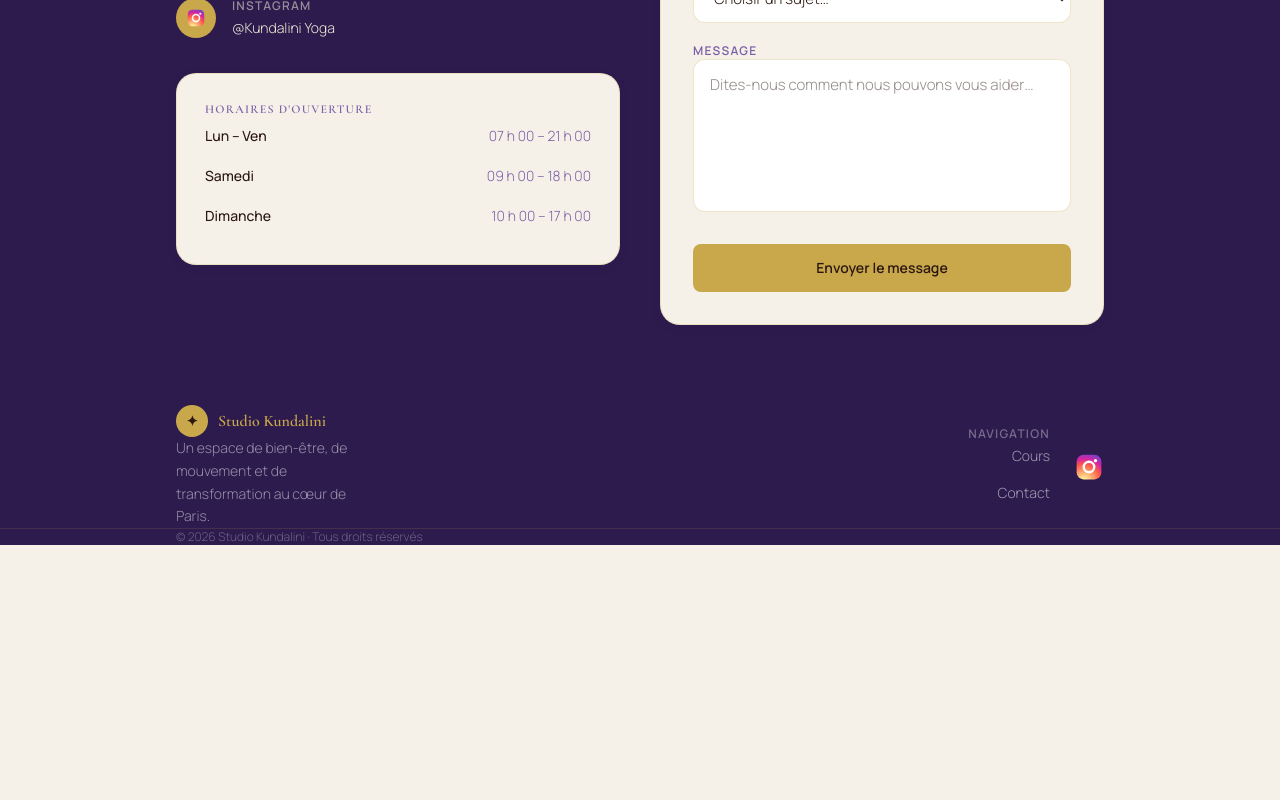
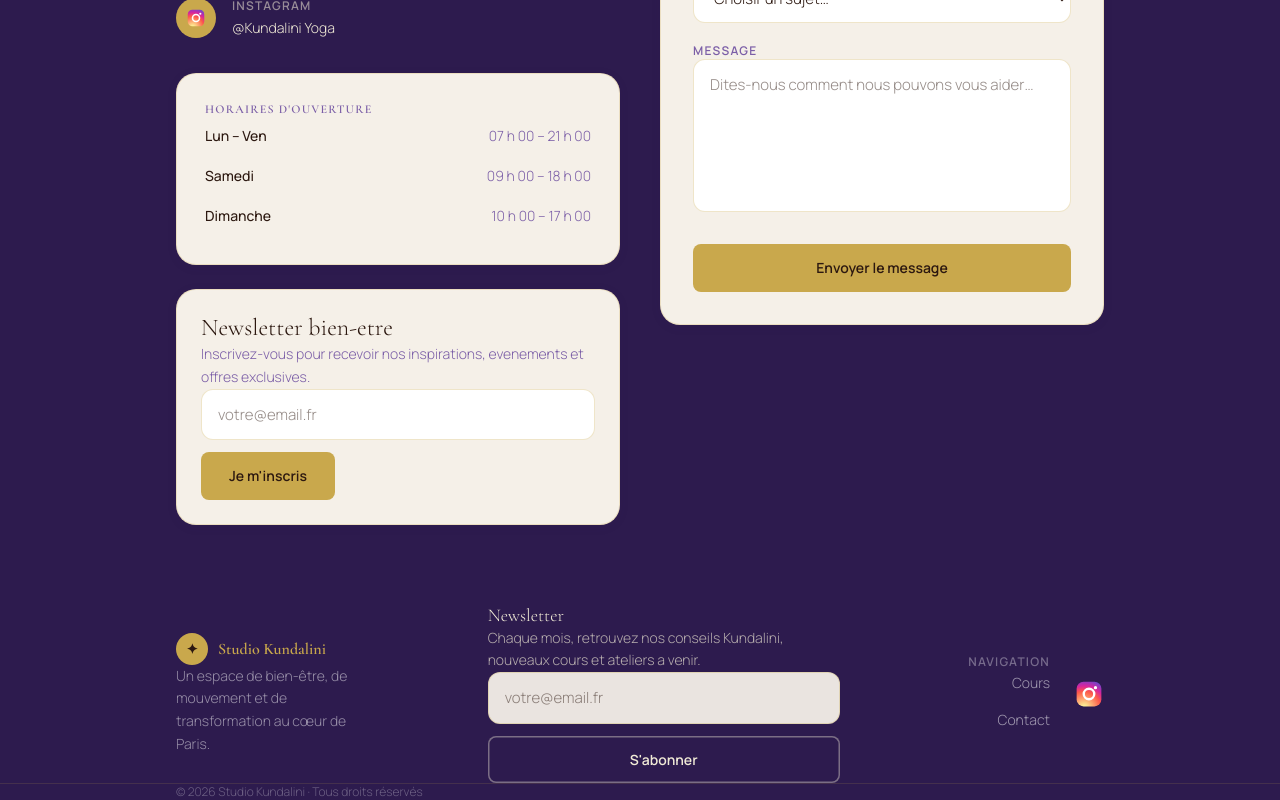
Before and after one commit to marya213/Sitedeyoga, a React (Vite) app: page /contact in a window 1280 px wide. Shown: the part 609-1409 px from the top of the page. Before the commit the page ends 1154 px from the top, so only its background shows below. Built offline with nearby package versions, Linux system fonts and the light colour scheme.

Commit message:
feat: Mise enplace du systéme de newsletter (conf à faire au niveau du mail)

```diff
--- a/src/components/Footer.jsx
+++ b/src/components/Footer.jsx
@@ -1,4 +1,5 @@
 import { Link } from "react-router-dom";
+import NewsletterForm from "./NewsletterForm";
 
 const LINKS = [
   { label: "Cours", to: "/cours" },
@@ -43,6 +44,16 @@ export default function Footer() {
               Un espace de bien-être, de mouvement et de transformation au cœur
               de Paris.
             </p>
+          </div>
+
+          <div style={{ maxWidth: "22rem" }}>
+            <NewsletterForm
+              title="Newsletter"
+              description="Chaque mois, retrouvez nos conseils Kundalini, nouveaux cours et ateliers a venir."
+              buttonLabel="S'abonner"
+              compact
+              theme="dark"
+            />
           </div>
 
           {/* Navigation + social */}
--- /dev/null
+++ b/src/components/NewsletterForm.jsx
@@ -0,0 +1,87 @@
+import { useState } from "react";
+
+const EMAIL_REGEX = /^[^\s@]+@[^\s@]+\.[^\s@]+$/;
+
+export default function NewsletterForm({
+  title = "Newsletter",
+  description = "Recevez nos actualites, ateliers et offres en avant-premiere.",
+  buttonLabel = "S'inscrire",
+  compact = false,
+  theme = "light",
+}) {
+  const [email, setEmail] = useState("");
+  const [error, setError] = useState("");
+  const [isSubscribed, setIsSubscribed] = useState(false);
+
+  const isDark = theme === "dark";
+
+  const handleSubmit = (e) => {
+    e.preventDefault();
+    const cleanEmail = email.trim().toLowerCase();
+
+    if (!EMAIL_REGEX.test(cleanEmail)) {
+      setError("Veuillez entrer une adresse email valide.");
+      setIsSubscribed(false);
+      return;
+    }
+
+    setError("");
+    setIsSubscribed(true);
+    setEmail("");
+  };
+
+  return (
+    <div
+      className={compact ? "" : "card"}
+      style={compact ? {} : { padding: "1.5rem", background: isDark ? "#3A255C" : undefined }}
+    >
+      <h3
+        className={`font-serif font-light ${compact ? "text-lg mb-2" : "text-2xl mb-2"}`}
+        style={{ color: isDark ? "#F0EAD6" : "var(--color-ink)" }}
+      >
+        {title}
+      </h3>
+      <p
+        className={`leading-relaxed ${compact ? "text-sm mb-4" : "text-sm mb-5"}`}
+        style={{ color: isDark ? "rgba(240,234,214,.7)" : "var(--color-secondary)" }}
+      >
+        {description}
+      </p>
+
+      <form onSubmit={handleSubmit} style={{ display: "flex", flexDirection: "column", gap: ".75rem" }}>
+        <input
+          type="email"
+          className="input"
+          placeholder="votre@email.fr"
+          value={email}
+          onChange={(e) => setEmail(e.target.value)}
+          aria-label="Adresse email newsletter"
+          style={{
+            background: isDark ? "rgba(245,240,232,.95)" : "#fff",
+          }}
+          required
+        />
+
+        <button
+          type="submit"
+          className={`btn ${isDark ? "btn-outlined" : "btn-primary"}`}
+          style={{ width: compact ? "100%" : "fit-content" }}
+        >
+          {buttonLabel}
+        </button>
+      </form>
+
+      {error ? (
+        <p className="text-sm mt-3" style={{ color: "#FCA5A5" }}>
+          {error}
+        </p>
+      ) : null}
+
+      {isSubscribed ? (
+        <p className="text-sm mt-3" style={{ color: isDark ? "#C9A84C" : "#7a5520" }}>
+          Merci ! Vous etes bien inscrit(e) a la newsletter.
+        </p>
+      ) : null}
+    </div>
+  );
+}
--- a/src/pages/Contact.jsx
+++ b/src/pages/Contact.jsx
@@ -1,4 +1,5 @@
 import { useState } from "react";
+import NewsletterForm from "../components/NewsletterForm";
 
 const INFO_BLOCKS = [
   {
@@ -261,6 +262,12 @@ export default function Contact() {
                 </tbody>
               </table>
             </div>
+
+            <NewsletterForm
+              title="Newsletter bien-etre"
+              description="Inscrivez-vous pour recevoir nos inspirations, evenements et offres exclusives."
+              buttonLabel="Je m'inscris"
+            />
           </div>
 
           {/* ── Colonne droite : formulaire ── */}
```
Also changed, not shown: 1 other file (tests, documents, lock files or other folders).
